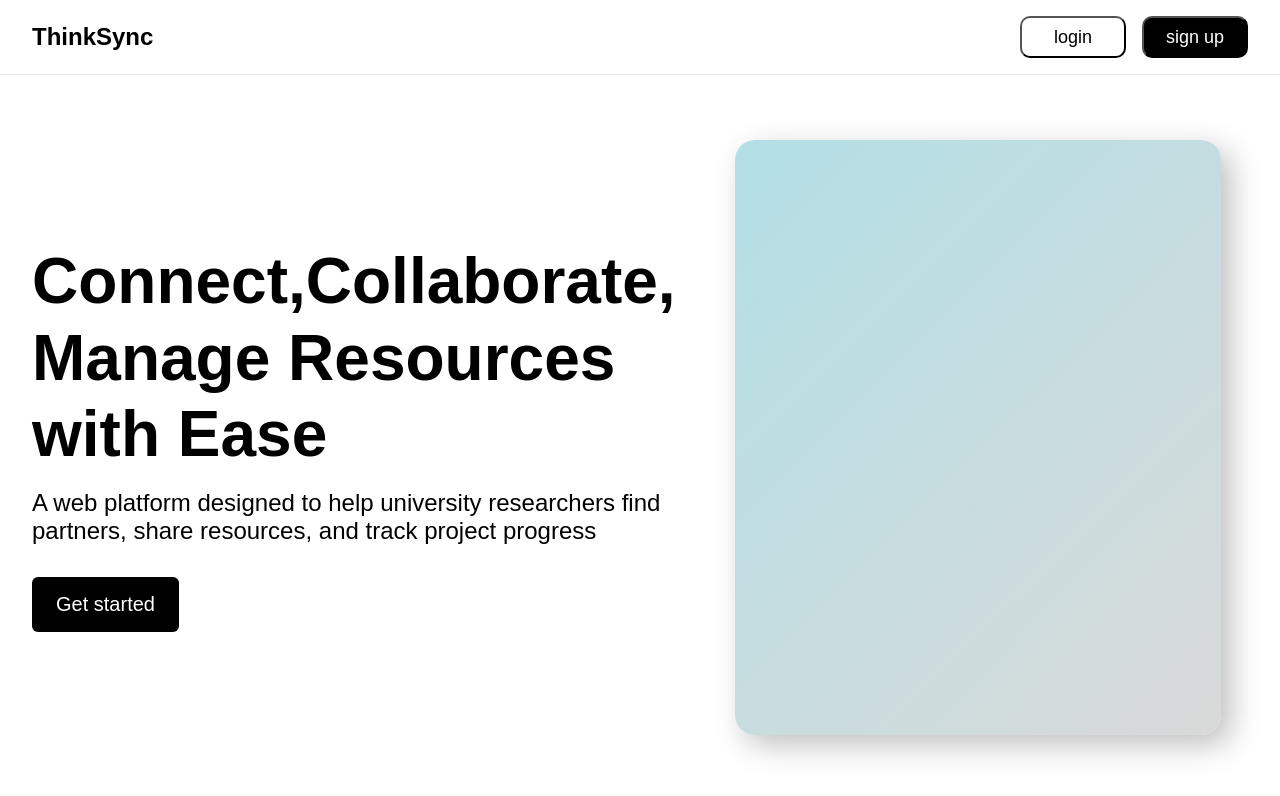
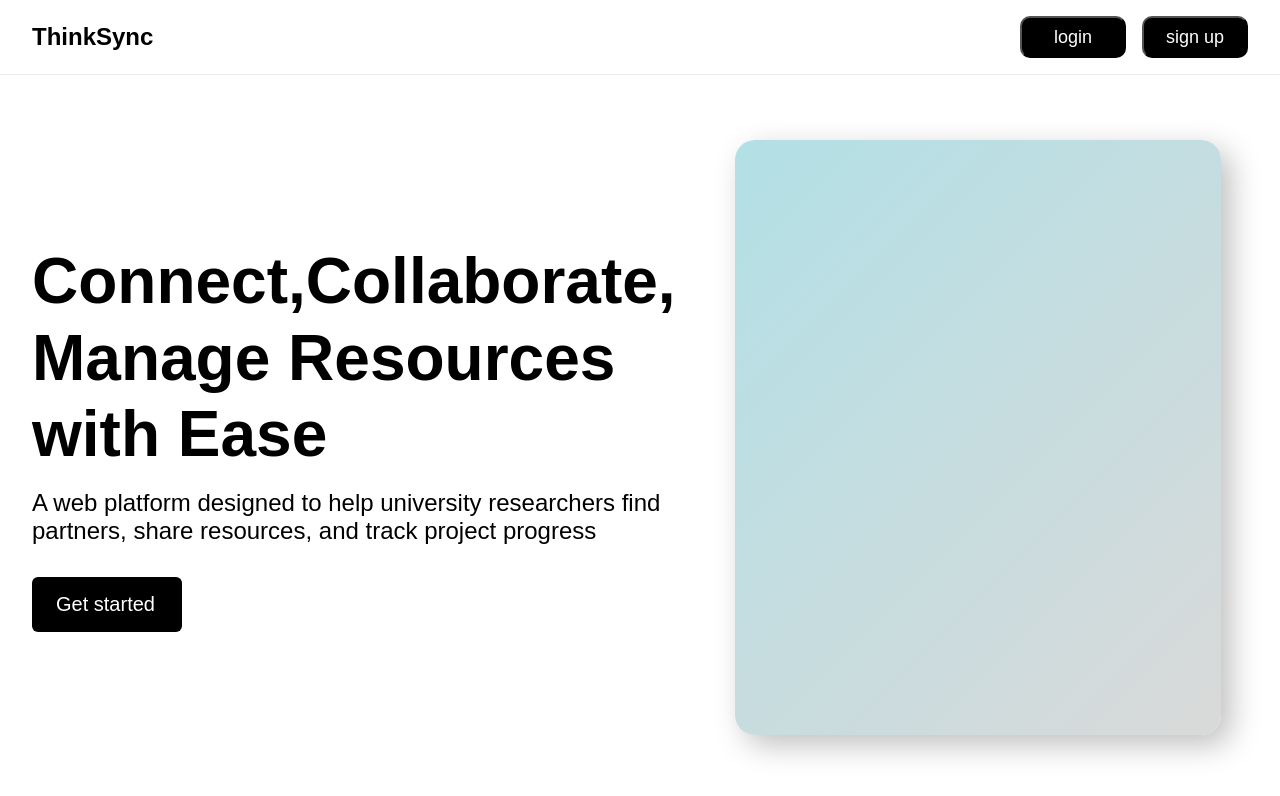
Before and after one commit to ilyKenta/ThinkSync, a Next.js app in the folder frontend/: page / in a window 1280 px wide. In both pictures the pointer is over the button "login". Shown: the top 796 px of the page. Built offline with nearby package versions, Linux system fonts and the light colour scheme.

Commit message:
added landing page css

```diff
--- a/frontend/src/app/page.module.css
+++ b/frontend/src/app/page.module.css
@@ -8,6 +8,9 @@
   height: 100vh;
   display: flex;
   flex-direction: column;
+
+  min-height: 100vh;
+  overflow-y: auto;
 }
 
 .header {
@@ -42,6 +45,11 @@
   font-size: large;
   font-weight: var(--font-weight-medium);
 }
+.loginButton:hover {
+  background-color: var(--secondary-color);
+  color: var(--primary-color);
+}
+
 .signupButton {
   background-color: var(--secondary-color);
   color: var(--primary-color);
@@ -51,6 +59,10 @@
   cursor: pointer;
   font-size: large;
   font-weight: var(--font-weight-medium);
+}
+.signupButton:hover {
+  background-color: var(--primary-color);
+  color: var(--secondary-color);
 }
 
 .hero {
@@ -94,8 +106,14 @@
   align-items: center;
   gap: 0.5rem;
   cursor: pointer;
-  max-width: fit-content;
+  max-width: 150px;
   white-space: nowrap;
+}
+
+.cta:hover {
+  border: black;
+  border: 10px;
+  transform: scale(1.05);
 }
 
 .imageBlock {
--- a/frontend/src/app/page.tsx
+++ b/frontend/src/app/page.tsx
@@ -1,28 +1,44 @@
-'use client';
-import styles from './page.module.css';
-import { useRouter } from 'next/navigation';
+"use client";
+import styles from "./page.module.css";
+import { useRouter } from "next/navigation";
+import { useReducer, useRef } from "react";
 
 export default function Home() {
   const router = useRouter();
 
   const handleRedirect = () => {
-    router.push('/login');
+    router.push("/login");
+  };
+  const scrollRef = useRef<HTMLDivElement | null>(null);
+  const scrollToSection = () => {
+    scrollRef.current?.scrollIntoView({ behavior: "smooth" });
   };
 
   return (
     <main className={styles.main}>
       <header className={styles.header}>
-      <button onClick={() => window.location.href = '/'} className={styles.logo}>ThinkSync</button>
+        <button
+          onClick={() => (window.location.href = "/")}
+          className={styles.logo}
+        >
+          ThinkSync
+        </button>
         <nav className={styles.nav}>
-          <button className={styles.loginButton} onClick={handleRedirect}>login</button>
-          <button className={styles.signupButton} onClick={handleRedirect}>sign up</button>
+          <button className={styles.loginButton} onClick={handleRedirect}>
+            login
+          </button>
+          <button className={styles.signupButton} onClick={handleRedirect}>
+            sign up
+          </button>
         </nav>
       </header>
-
       <section className={styles.hero}>
         <article className={styles.textBlock}>
           <h2>Connect,Collaborate, Manage Resources with Ease</h2>
-          <p>A web platform designed to help university researchers find partners, share resources, and track project progress</p>
+          <p>
+            A web platform designed to help university researchers find
+            partners, share resources, and track project progress
+          </p>
           <button className={styles.cta} onClick={handleRedirect}>
             Get started
           </button>
```
